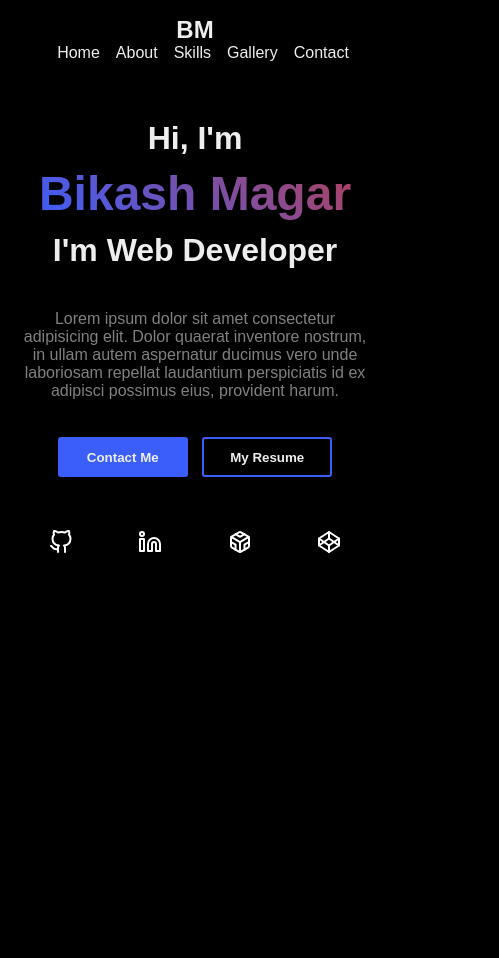
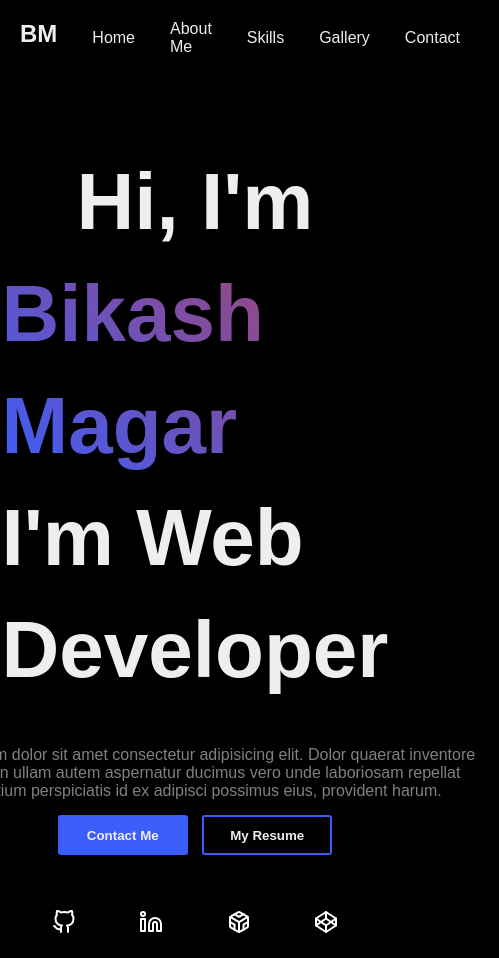
Before and after one commit to nslcoder/hcjcraft, a plain HTML site: page devsitebm/index.html in a window 390 px wide. Shown: the whole page, 499 px wide, since content can reach past the window. Before the commit the page ends 844 px from the top, so only its background shows below. Drawn offline with Linux system fonts and the light colour scheme; a web font is replaced by a local one.

Commit message:
Revert "Make devsitebm responsive"
This reverts commit 085c25a4cdd6fd674e975df929c9f6eb2a545873.

```diff
--- a/devsitebm/index.html
+++ b/devsitebm/index.html
@@ -14,17 +14,17 @@
       </div>
       <nav>
         <a href="">Home</a>
-        <a href="">About</a>
+        <a href="">About Me</a>
         <a href="">Skills</a>
         <a href="">Gallery</a>
         <a href="">Contact</a>
       </nav>
     </header>
     <main>
-      <div class="headings">
-        <h2 class="heading">Hi, I'm</h2>
-        <h1 class="heading">Bikash Magar</h1>
-        <h2 class="heading">I'm Web Developer</h2>
+      <div class="main-heading">
+        <h1>Hi, I'm</h1>
+        <h1>Bikash Magar</h1>
+        <h1>I'm Web Developer</h1>
       </div>
       <p class="bio">
         Lorem ipsum dolor sit amet consectetur adipisicing elit. Dolor quaerat
--- a/devsitebm/styles.css
+++ b/devsitebm/styles.css
@@ -1,4 +1,4 @@
-@import url("https://fonts.googleapis.com/css2?family=IBM+Plex+Sans+Thai+Looped:wght@300;400;500;700&display=swap");
+@import url('https://fonts.googleapis.com/css2?family=IBM+Plex+Sans+Thai+Looped:wght@300;400;500;700&display=swap');
 
 * {
   box-sizing: border-box;
@@ -11,21 +11,13 @@ body {
   color: #eee;
   max-width: 50rem;
   margin: auto;
-  padding: 1em;
-  font-family: "IBM Plex Sans Thai Looped", sans-serif;
+  padding: 20px;
+  font-family: 'IBM Plex Sans Thai Looped', sans-serif;
 }
 
 header {
   display: flex;
-  flex-direction: column;
-  align-items: center;
-}
-
-@media screen and (min-width: 480px) {
-  header {
-    flex-direction: row;
-    justify-content: space-between;
-  }
+  justify-content: space-between;
 }
 
 .logo {
@@ -40,33 +32,32 @@ nav {
 nav > a {
   display: inline-block;
   text-decoration: none;
-  margin-left: 1em;
+  margin-left: 35px;
   color: #eee;
   font-weight: 500;
 }
 
 main {
+  padding: 50px 0;
   display: flex;
   flex-direction: column;
   align-items: center;
-  margin: 3em 0;
 }
 
-.headings {
+.main-heading {
   display: flex;
   flex-direction: column;
   align-items: center;
-  line-height: 3.5em;
-  margin-bottom: 2em;
+  line-height: 7em;
+  margin: 40px 0;
 }
 
-.heading {
-  font-size: 2em;
+.main-heading > h1 {
+  font-size: 5em;
   display: inline-block;
 }
 
-.heading:nth-child(2) {
-  font-size: 3em;
+.main-heading > h1:nth-child(2) {
   background-image: linear-gradient(45deg, #3b5efa, #af4261);
   background-size: 100%;
   background-repeat: repeat;
@@ -75,28 +66,14 @@ main {
   -moz-text-fill-color: transparent;
 }
 
-@media screen and (min-width: 480px) {
-  .headings {
-    line-height: 4em;
-  }
-
-  .heading {
-    font-size: 3em;
-  }
-
-  .heading:nth-child(2) {
-    font-size: 4em;
-  }
-}
-
 .bio {
   text-align: center;
   color: grey;
-  max-width: 38rem;
+  width: 38rem;
 }
 
 .buttons {
-  margin-top: 2em;
+  margin-top: 10px;
 }
 
 .buttons > button {
```
